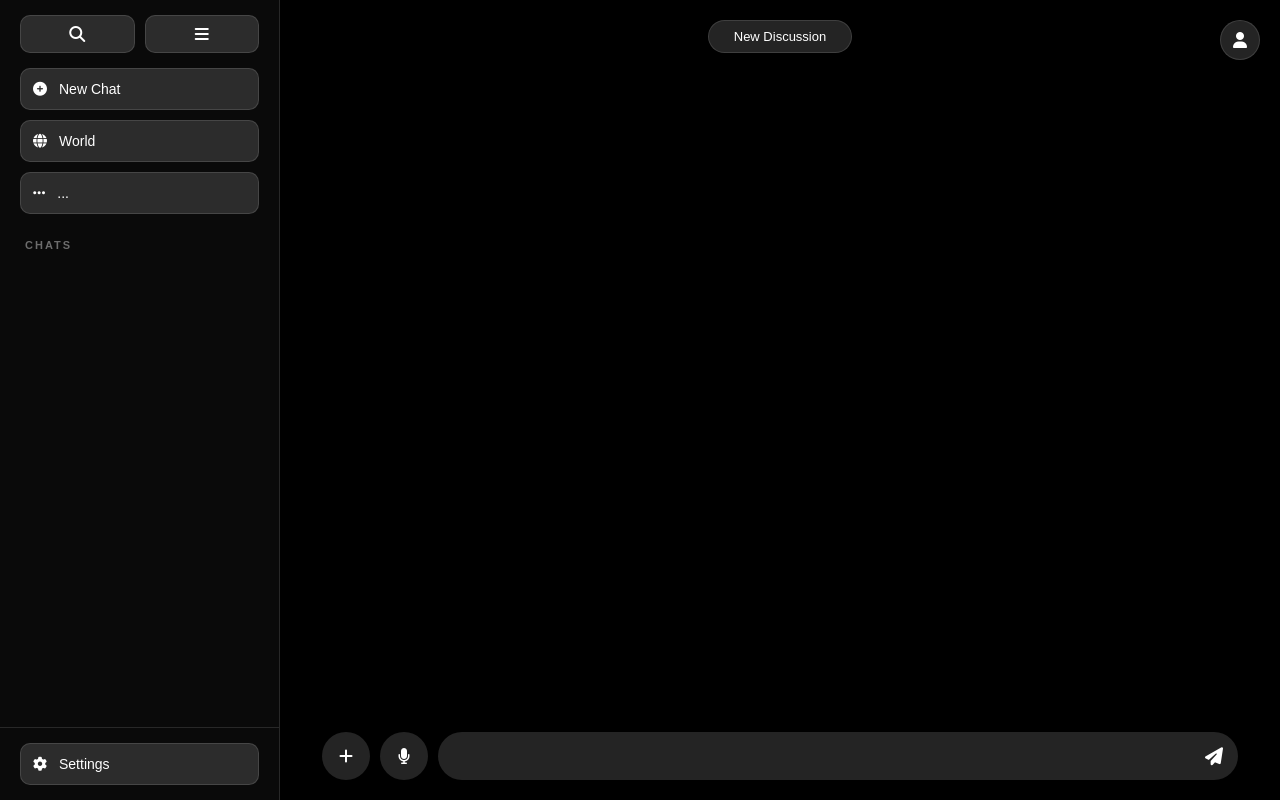
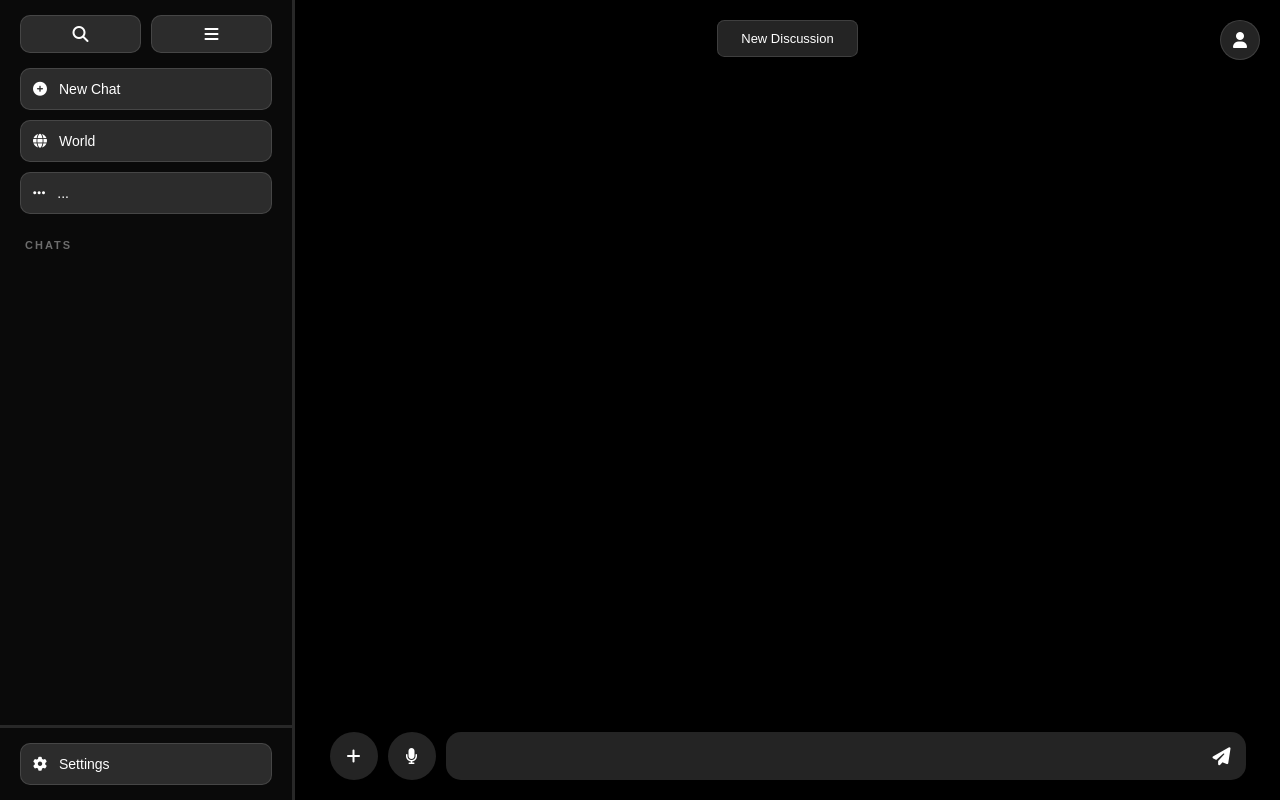
Before and after one commit to Advaith-M/AI-WORLD, a plain HTML site: page index.html in a window 1280 px wide. Drawn offline with Linux system fonts and the light colour scheme.

Commit message:
Update index.html

```diff
--- a/index.html
+++ b/index.html
@@ -29,9 +29,9 @@
 
         /* --- SIDEBAR --- */
         aside {
-            width: 280px;
+            width: 295px;
             background: var(--sidebar-bg);
-            border-right: 1px solid var(--line);
+            border-right: 3.7895px solid var(--line);
             height: 100%;
             display: flex;
             flex-direction: column;
@@ -112,7 +112,7 @@
 
         .sidebar-footer {
             padding: 15px 20px;
-            border-top: 1px solid var(--line);
+            border-top: 3.457px solid var(--line);
             margin-top: auto;
         }
 
@@ -143,9 +143,9 @@
         /* Curved Header Box */
         .chat-title-box {
             background: var(--input-bg);
-            border: 1px solid var(--line);
-            padding: 8px 25px;
-            border-radius: 20px;
+            border: 1.374px solid var(--line);
+            padding: 10px 23px;
+            border-radius: 7.3481px;
             max-width: 300px; /* Limits length */
             white-space: nowrap;
             overflow: hidden;
@@ -304,7 +304,7 @@
             width: 100%;
             background: var(--input-bg);
             border: none;
-            border-radius: 25px;
+            border-radius: 15px;
             padding: 15px 50px 15px 20px;
             color: var(--text);
             outline: none;
```
